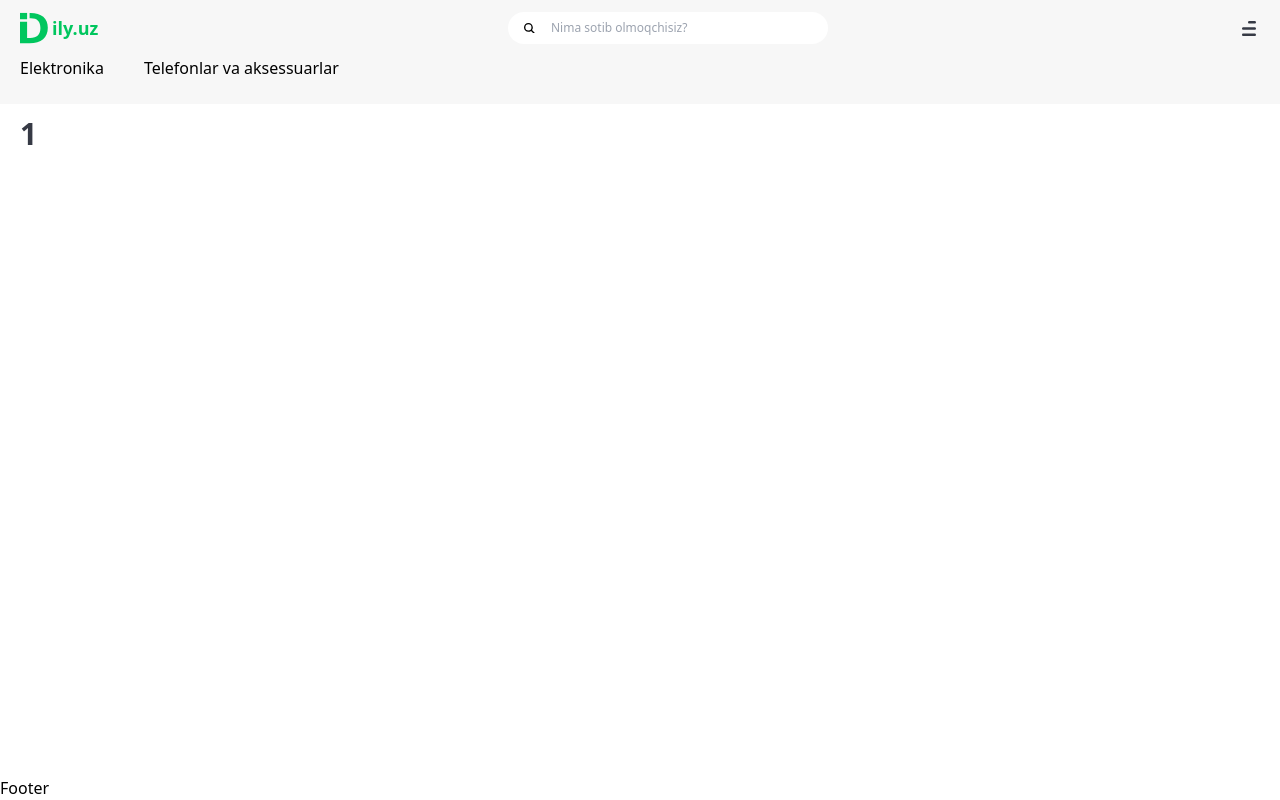
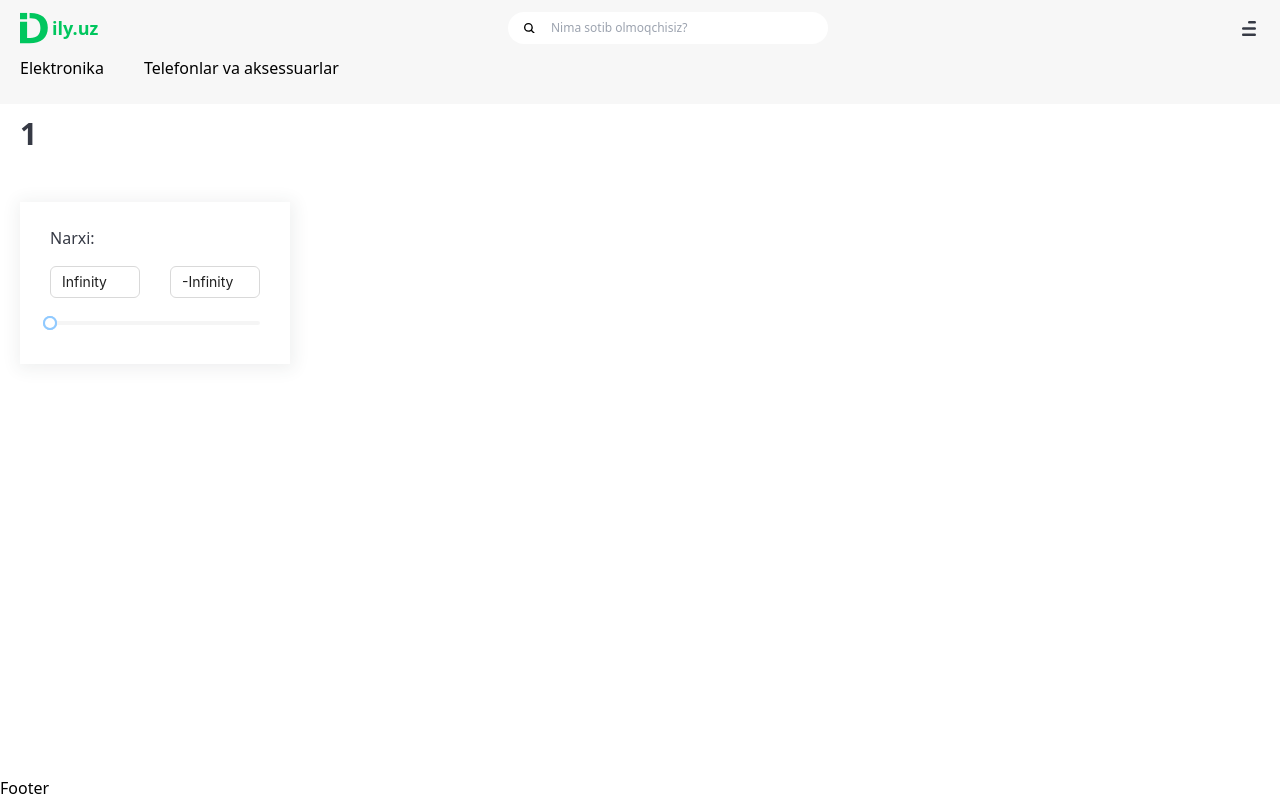
Before and after one commit to dxxdev/dily, a React (Vite) app: page /products/1/1 in a window 1280 px wide. Built offline with nearby package versions, Linux system fonts and the light colour scheme.

Commit message:
Added min price and max price rangebar

```diff
--- a/src/pages/OriginalCategoryProducts.jsx
+++ b/src/pages/OriginalCategoryProducts.jsx
@@ -3,13 +3,23 @@ import { useLocation } from "react-router-dom";
 import filteredOriginalCategory from "../functions/filteredOriginalCategory";
 import { products } from "../data/data";
 import filteredBrend from "../functions/filteredBrend";
+import { InputNumber, Slider } from "antd";
+import filteredPrice from "../functions/filteredPrice";
 
 const OriginalCategoryProducts = () => {
   const location = useLocation();
   const pathname = location.pathname.split("/").slice(1).pop();
   const [brends, setBrends] = useState([]);
+  const [maxPrice, setMaxPrice] = useState(0);
+  const [minPrice, setMinPrice] = useState(0);
   useEffect(() => {
     setBrends(filteredBrend(filteredOriginalCategory(products, pathname)));
+    setMaxPrice(
+      Math.max(...filteredPrice(filteredOriginalCategory(products, pathname)))
+    );
+    setMinPrice(
+      Math.min(...filteredPrice(filteredOriginalCategory(products, pathname)))
+    );
   }, []);
   return (
     <div className="my-container">
@@ -32,6 +42,30 @@ const OriginalCategoryProducts = () => {
               })}
           </ul>
         </div>
+        <div className="flex justify-start items-start gap-30">
+          <div className="flex flex-col justify-center shadow-product-card-shadow items-center w-full max-w-72 gap-30">
+            <div className="flex flex-col justify-center items-start gap-30 px-30 py-6">
+              <div className="flex flex-col justify-start items-start gap-4">
+                <h6 className="text-base leading-152 font-medium text-dark-gray">
+                  Narxi:
+                </h6>
+                <div className="flex flex-col justify-center items-center gap-2">
+                  <div className="flex justify-center items-center gap-30">
+                    <InputNumber value={minPrice} placeholder="MIN" />
+                    <InputNumber value={maxPrice} placeholder="MAX" />
+                  </div>
+                  <Slider
+                    className="w-full"
+                    range
+                    min={minPrice}
+                    max={maxPrice}
+                    defaultValue={[minPrice, maxPrice]}
+                  />
+                </div>
+              </div>
+            </div>
+          </div>
+        </div>
       </div>
     </div>
   );
```
